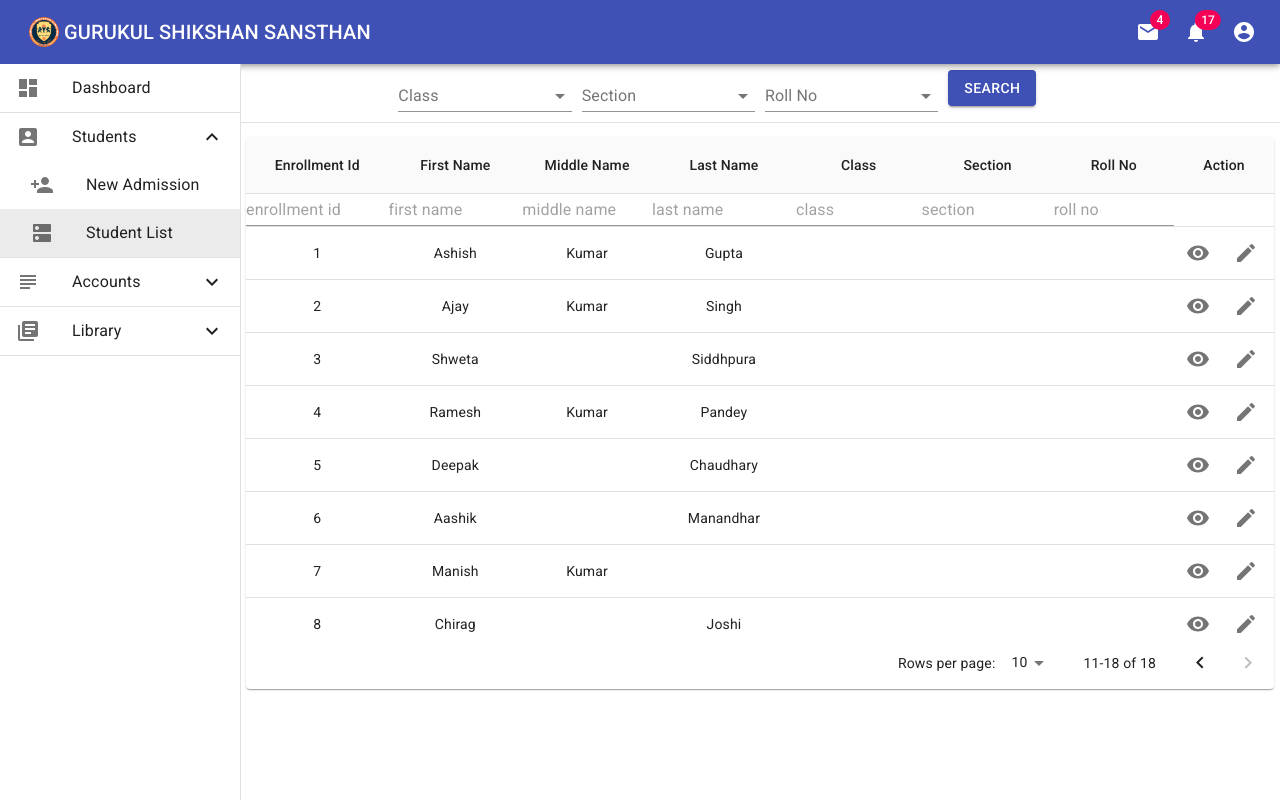
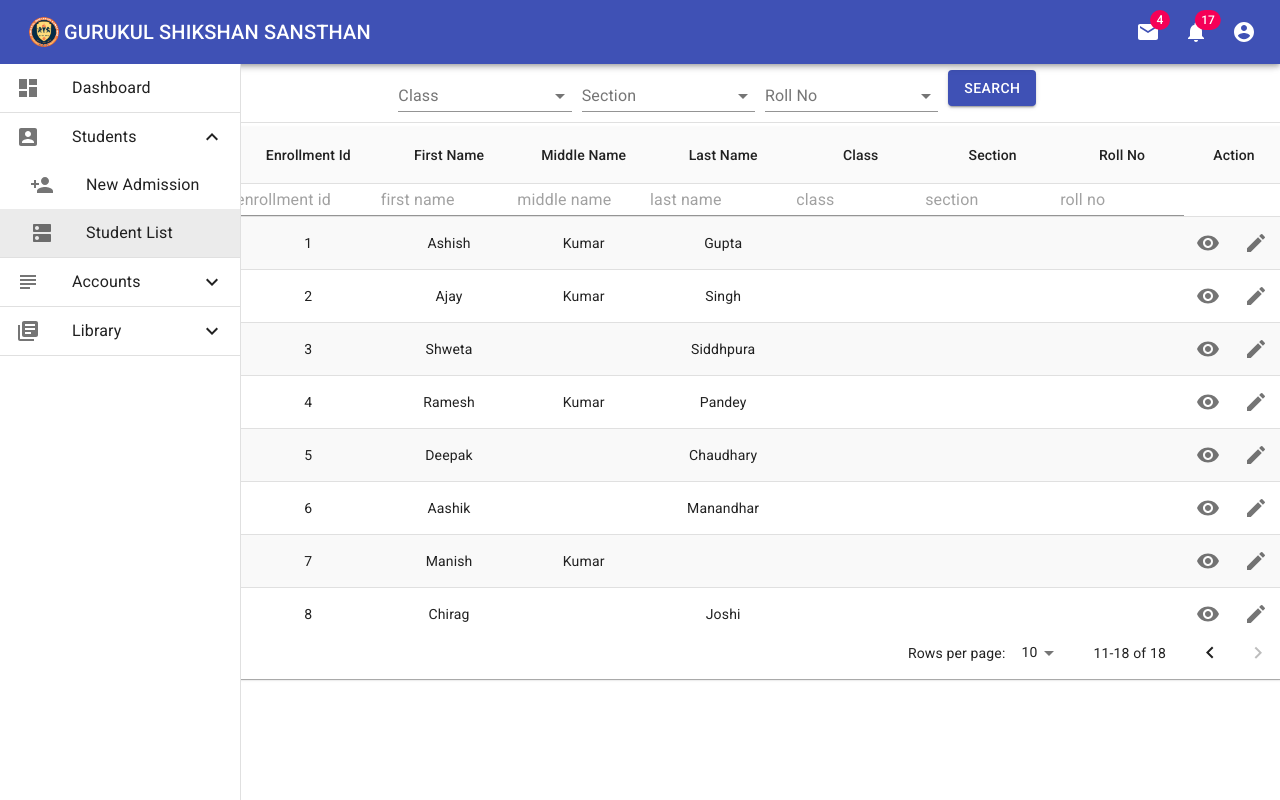
Before and after one commit to ashishkrgupta/irms-ui, a React (Create React App) app: page / in a window 1280 px wide. Built offline with nearby package versions, Linux system fonts and the light colour scheme.

Commit message:
added row style to table in student list

```diff
--- a/src/components/students/list/StudentList.js
+++ b/src/components/students/list/StudentList.js
@@ -24,6 +24,7 @@ import TableRow from '@material-ui/core/TableRow';
 import TablePagination from '@material-ui/core/TablePagination';
 import Paper from '@material-ui/core/Paper';
 import StudentSearchBar from './StudentSearchBar'
+import classes from './StudentList.module.css'
 
 export default class StudentList extends Component {
 
@@ -90,7 +91,7 @@ export default class StudentList extends Component {
   }
 
   renderTable = () => {
-    return(<Paper style={{width: "calc(100% - 20px)", margin: "10px auto"}}>
+    return(<Paper className = {classes['.table-container']} >
       <TableContainer style={{maxHeight:"500px"}}>
       <Table stickyHeader aria-label="customized table">
         <TableHead style={{background:"black"}}>
--- /dev/null
+++ b/src/components/students/list/StudentList.module.css
@@ -0,0 +1,8 @@
+.table-container {
+  width: calc(100% - 20px);
+  margin: 10px auto;;
+}
+
+tr:nth-child(even) {background: #f9f9f9}
+tr:nth-child(odd) {background: #FFF}
+tr:hover {background: #dbdbdb82;}
```
